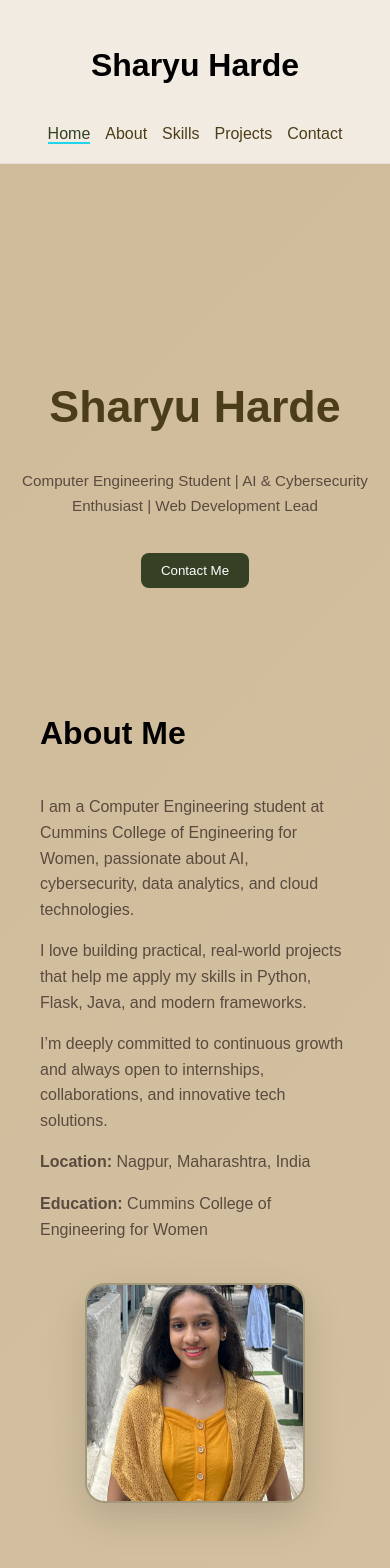
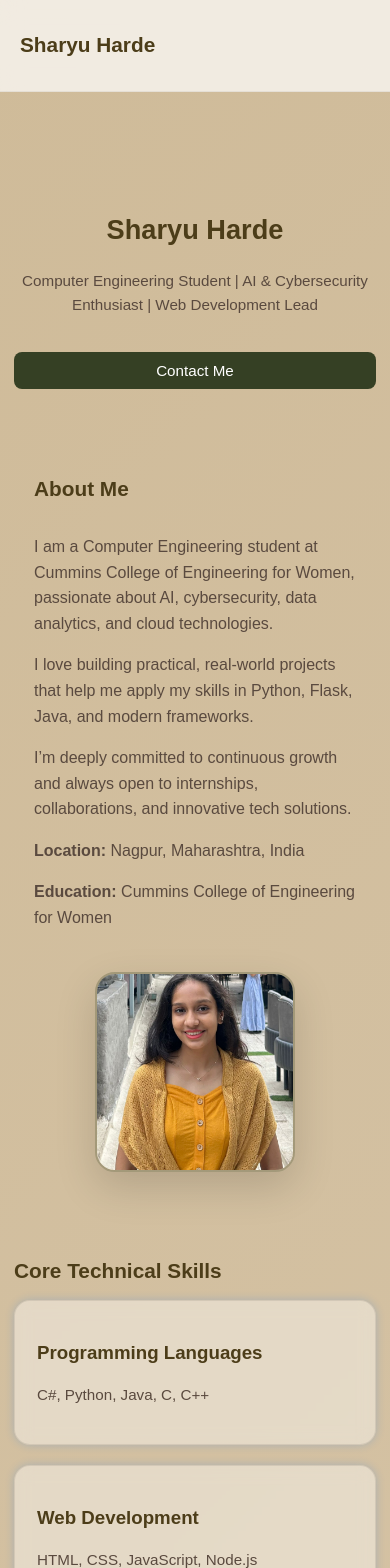
Before and after one commit to sharyuharde22/Portfolio, a React (Create React App) app: page / in a window 390 px wide. Shown: the top 1568 px of the page. Built offline with nearby package versions, Linux system fonts and the light colour scheme.

Commit message:
Fix for mobile layout 1

```diff
--- a/src/App.css
+++ b/src/App.css
@@ -19,14 +19,10 @@ body {
   margin: 0;
   font-family: 'Poppins', sans-serif;
   background: linear-gradient(135deg, #CFBB99, #E5D7C4);
-  color: #2d2d2d;
-}
-
-/* TEXT COLORS */
-body {
   color: #3b2f2f;
 }
 
+/* ================= TEXT ================= */
 h1, h2, h3 {
   color: #4C3D19;
   font-weight: 600;
@@ -37,34 +33,50 @@ p {
   line-height: 1.6;
 }
 
-/* CONTAINER */
+/* ================= HEADINGS ================= */
+h1 {
+  font-size: 2.8rem;
+  font-weight: 600;
+  color: #4C3D19;
+}
+
+h2 {
+  font-size: 2rem;
+  font-weight: 600;
+  color: #4C3D19;
+}
+
+p {
+  font-size: 0.95rem;
+}
+
+/* ================= CONTAINER ================= */
 .container {
   max-width: 1100px;
   margin: auto;
   padding: 0 20px;
 }
 
-/* SECTIONS */
+/* ================= SECTIONS ================= */
 section {
   padding: 80px 0;
 }
 
-/* SMOOTH SCROLL */
+/* ================= SMOOTH SCROLL ================= */
 html {
   scroll-behavior: smooth;
   scroll-padding-top: 80px;
 }
 
 /* ================= NAVBAR ================= */
-
 .navbar {
   display: flex;
   justify-content: space-between;
   align-items: center;
   padding: 18px 50px;
-  background: rgba(255,255,255,0.7);
+  background: rgba(255, 255, 255, 0.7);
   backdrop-filter: blur(12px);
-  border-bottom: 1px solid rgba(0,0,0,0.05);
+  border-bottom: 1px solid rgba(0, 0, 0, 0.05);
   position: sticky;
   top: 0;
   z-index: 100;
@@ -74,6 +86,8 @@ html {
   display: flex;
   list-style: none;
   gap: 25px;
+  margin: 0;
+  padding: 0;
 }
 
 .navbar a {
@@ -92,8 +106,27 @@ html {
   color: var(--accent);
 }
 
+/* Hamburger button — hidden on desktop */
+.nav-toggle {
+  display: none;
+  background: none;
+  border: none;
+  cursor: pointer;
+  padding: 6px;
+  flex-direction: column;
+  gap: 5px;
+}
+
+.nav-toggle span {
+  display: block;
+  width: 24px;
+  height: 2px;
+  background: #4C3D19;
+  border-radius: 2px;
+  transition: 0.3s;
+}
+
 /* ================= HERO ================= */
-
 .hero {
   text-align: center;
   margin-top: 100px;
@@ -105,12 +138,11 @@ html {
 }
 
 /* ================= GRID ================= */
-
 .grid {
   display: grid;
   grid-template-columns: repeat(auto-fit, minmax(250px, 1fr));
   gap: 20px;
-   align-items: start; /* 🔥 FIX STRETCH ISSUE */
+  align-items: start;
 }
 
 .about-grid {
@@ -120,8 +152,8 @@ html {
 }
 
 /* ================= BUTTON ================= */
-
 .btn {
+  display: inline-block;
   margin-top: 20px;
   padding: 10px 20px;
   border: none;
@@ -129,6 +161,9 @@ html {
   color: white;
   border-radius: 8px;
   cursor: pointer;
+  font-family: 'Poppins', sans-serif;
+  font-size: 0.95rem;
+  transition: 0.3s;
 }
 
 .btn:hover {
@@ -136,7 +171,6 @@ html {
 }
 
 /* ================= CARDS (UNIFIED) ================= */
-
 .card,
 .project-card,
 .cert-card,
@@ -145,21 +179,19 @@ html {
   border-radius: 16px;
   background: rgba(255, 255, 255, 0.4);
   backdrop-filter: blur(8px);
-  border: 1px solid rgba(0,0,0,0.08);
+  border: 1px solid rgba(0, 0, 0, 0.08);
   color: #2d2d2d;
   transition: 0.3s;
   box-shadow: 0 0 10px rgba(0, 114, 255, 0.2);
-
-  overflow: hidden; /* 🔥 IMPORTANT */
+  overflow: hidden;
 }
 
 .card:hover {
   transform: translateY(-6px);
-  box-shadow: 0 10px 30px rgba(0,0,0,0.1);
+  box-shadow: 0 10px 30px rgba(0, 0, 0, 0.1);
 }
 
 /* ================= PROJECTS ================= */
-
 .projects {
   text-align: center;
 }
@@ -168,27 +200,20 @@ html {
   margin-top: 40px;
 }
 
-/* ================= HEADINGS ================= */
-
-h1 {
-  font-size: 2.8rem;
-  font-weight: 600;
-  color: #000;
+.project-img {
+  width: 100%;
+  max-width: 250px;
+  height: auto;
+  margin-top: 15px;
+  border-radius: 10px;
+  display: block;
 }
 
-h2 {
-  font-size: 2rem;
-  font-weight: 600;
-  color: #000;
+.card:hover .project-img {
+  transform: scale(1.05);
 }
 
-p {
-  font-size: 0.95rem;
-  color: #5a4a3f;
-}
-
-/* ================= TIMELINE ================= */
-
+/* ================= TIMELINE (HORIZONTAL) ================= */
 .timeline {
   display: flex;
   justify-content: space-between;
@@ -205,7 +230,7 @@ p {
   left: 5%;
   right: 5%;
   height: 2px;
-  background: rgba(255,255,255,0.3);
+  background: rgba(255, 255, 255, 0.3);
 }
 
 .timeline-item {
@@ -231,16 +256,13 @@ p {
 }
 
 /* ================= CERTIFICATIONS ================= */
-
 .cert-grid {
   display: grid;
-  grid-template-columns: repeat(auto-fit, minmax(220px,1fr));
+  grid-template-columns: repeat(auto-fit, minmax(220px, 1fr));
   gap: 25px;
 }
 
-/* ================= EXPERTISE (FIXED LIKE GAMMA) ================= */
-
-/* FLOWER CONTAINER */
+/* ================= EXPERTISE (FLOWER) ================= */
 .flower-container {
   position: relative;
   width: 320px;
@@ -248,7 +270,6 @@ p {
   margin: 80px auto;
 }
 
-/* CENTER */
 .center-circle {
   position: absolute;
   top: 50%;
@@ -263,16 +284,15 @@ p {
   color: #E5D7C4;
   justify-content: center;
   font-weight: bold;
-  box-shadow: 0 10px 30px rgba(0,0,0,0.2);
+  box-shadow: 0 10px 30px rgba(0, 0, 0, 0.2);
 }
 
-/* PETALS BASE */
 .petal {
   position: absolute;
   width: 130px;
   padding: 10px 20px;
   border-radius: 50px;
-  background: rgba(53,64,36,0.4);
+  background: rgba(53, 64, 36, 0.4);
   border: 1px solid rgba(53, 64, 36, 0.4);
   white-space: nowrap;
   text-align: center;
@@ -281,16 +301,11 @@ p {
   transition: 0.3s;
 }
 
-/* PERFECT POSITIONS (FIXED) */
-.p1 { top: 10px; left: 50%; transform: translateX(-50%); }
+.p1 { top: 10px;   left: 50%; transform: translateX(-50%); }
 .p2 { right: -80px; top: 50%; transform: translateY(-50%); }
 .p3 { bottom: 10px; left: 50%; transform: translateX(-50%); }
-.p4 { left: -60px; top: 50%; transform: translateY(-50%); }
+.p4 { left: -60px;  top: 50%; transform: translateY(-50%); }
 
-/* REMOVE THIS (IMPORTANT ❌) */
-/* .p5 — DELETE IT */
-
-/* HOVER */
 .petal:hover {
   background: #354024;
   color: #E5D7C4;
@@ -298,12 +313,11 @@ p {
 }
 
 /* ================= CONTACT ================= */
-
 .contact {
   text-align: center;
 }
 
-/*================== EXPERIENCE ================= */
+/* ================= EXPERIENCE ================= */
 .experience {
   display: flex;
   flex-direction: column;
@@ -317,15 +331,13 @@ p {
   padding: 30px;
 }
 
-/* ================= ADVANCED TIMELINE ================= */
-
+/* ================= VERTICAL TIMELINE ================= */
 .timeline-vertical {
   position: relative;
   margin-top: 60px;
   padding-bottom: 40px;
 }
 
-/* center line */
 .timeline-vertical::before {
   content: "";
   position: absolute;
@@ -333,15 +345,9 @@ p {
   transform: translateX(-50%);
   width: 2px;
   height: 100%;
-  background: linear-gradient(
-    to bottom,
-    transparent,
-    var(--accent),
-    transparent
-  );
+  background: linear-gradient(to bottom, transparent, var(--accent), transparent);
 }
 
-/* rows */
 .timeline-row {
   position: relative;
   width: 50%;
@@ -350,28 +356,24 @@ p {
   align-items: flex-start;
 }
 
-/* LEFT SIDE */
 .timeline-row.left {
   left: -10%;
   justify-content: flex-end;
   padding-right: 40px;
 }
 
-/* RIGHT SIDE */
 .timeline-row.right {
   left: 50%;
   justify-content: flex-start;
   padding-left: 40px;
 }
 
-/* cards */
 .timeline-row .card {
   display: inline-block;
   width: 80%;
   max-width: 320px;
 }
 
-/* dots */
 .timeline-dot {
   position: absolute;
   top: 20px;
@@ -382,21 +384,24 @@ p {
   box-shadow: 0 0 15px rgba(99, 102, 241, 0.5);
 }
 
-/* dot positions */
-.timeline-row.left .timeline-dot {
-  right: -9px;
+.timeline-row.left .timeline-dot  { right: -9px; }
+.timeline-row.right .timeline-dot { left: -9px; }
+
+.timeline-row .card:hover {
+  box-shadow: 0 0 30px rgba(0, 114, 255, 0.6);
 }
 
-.timeline-row.right .timeline-dot {
-  left: -9px;
+/* ================= ABOUT ================= */
+.about {
+  padding: 20px;
 }
 
-/* hover glow */
-.timeline-row .card:hover {
-  box-shadow: 0 0 30px rgba(0,114,255,0.6);
+.about p {
+  max-width: 100%;
+  line-height: 1.6;
+  font-size: 16px;
 }
 
-/* ABOUT SECTION LAYOUT */
 .about-container {
   display: grid;
   grid-template-columns: 2fr 1fr;
@@ -404,12 +409,10 @@ p {
   align-items: center;
 }
 
-/* TEXT */
 .about-text {
   text-align: left;
 }
 
-/* IMAGE */
 .about-image {
   display: flex;
   justify-content: flex-end;
@@ -420,69 +423,16 @@ p {
   height: 260px;
   object-fit: cover;
   border-radius: 20px;
-
-  /* aesthetic styling */
   border: 2px solid rgba(53, 64, 36, 0.3);
-  box-shadow: 0 15px 40px rgba(0,0,0,0.15);
-
+  box-shadow: 0 15px 40px rgba(0, 0, 0, 0.15);
   transition: 0.3s;
 }
 
-/* hover effect */
 .about-image img:hover {
   transform: scale(1.05);
 }
 
-.project-img {
-  width: 100%;
-  max-width: 250px;
-  height: auto;
-  margin-top: 15px;
-  border-radius: 10px;
-  display: block;
-}
-
-.card:hover .project-img {
-  transform: scale(1.05);
-}
-
-/* ===== MODAL BACKGROUND ===== */
-.modal {
-  position: fixed;
-  top: 0;
-  left: 0;
-  width: 100%;
-  height: 100%;
-  background: rgba(0, 0, 0, 0.6);
-  display: flex;
-  justify-content: center;
-  align-items: center;
-  z-index: 1000;
-}
-
-/* ===== MODAL BOX ===== */
-.modal-content {
-  background: #CFBB99; /* tan theme */
-  padding: 30px;
-  border-radius: 16px;
-  width: 700px;
-  max-height: 100vh;
-  max-width: 90%;
-  overflow: hidden;
-  margin: 0 auto;
-  text-align: center;
-  position: relative;
-  animation: popup 0.3s ease;
-}
-
-/* IMAGE */
-.modal-content img {
-  width: 100%;
-  border-radius: 10px;
-  margin: 15px 0;
-}
-
-/* Modal background */
+/* ================= MODAL ================= */
 .modal {
   position: fixed;
   top: 0;
@@ -494,16 +444,29 @@ p {
   justify-content: center;
   align-items: center;
   z-index: 1000;
+  padding: 16px;
 }
 
-/* Image inside modal */
-.modal-img {
-  max-width: 90%;
-  max-height: 90%;
-  border-radius: 10px;
+.modal-content {
+  background: #CFBB99;
+  padding: 30px;
+  border-radius: 16px;
+  width: 700px;
+  max-width: 100%;
+  max-height: 90vh;
+  overflow-y: auto;
+  margin: 0 auto;
+  text-align: center;
+  position: relative;
+  animation: popup 0.3s ease;
 }
 
-/* CLOSE BUTTON */
+.modal-content img {
+  width: 100%;
+  border-radius: 10px;
+  margin: 15px 0;
+}
+
 .close-btn {
   position: absolute;
   top: 10px;
@@ -512,35 +475,72 @@ p {
   cursor: pointer;
 }
 
-/* ANIMATION */
 @keyframes popup {
-  from {
-    transform: scale(0.8);
-    opacity: 0;
-  }
-  to {
-    transform: scale(1);
-    opacity: 1;
-  }
+  from { transform: scale(0.8); opacity: 0; }
+  to   { transform: scale(1);   opacity: 1; }
 }
 
-/* IMAGE */
+/* ================= MODAL IMAGE / SLIDER ================= */
+.image-container {
+  width: 100%;
+  display: flex;
+  justify-content: center;
+  overflow: hidden;
+  border-radius: 12px;
+}
+
 .modal-img {
   width: 100%;
+  max-width: 650px;
   height: 450px;
   object-fit: contain;
   border-radius: 12px;
   margin: 15px 0;
+  transition: transform 0.4s ease;
 }
 
-/* BUTTON CONTAINER */
+.image-container:hover .modal-img {
+  transform: scale(1.05);
+}
+
+/* ================= THUMBNAILS ================= */
+.thumbnails {
+  display: flex;
+  gap: 8px;
+  margin-top: 12px;
+  justify-content: center;
+  flex-wrap: wrap;
+}
+
+.thumb,
+.thumbnails img {
+  width: 60px;
+  height: 45px;
+  object-fit: cover;
+  border-radius: 6px;
+  cursor: pointer;
+  opacity: 0.6;
+  transition: 0.3s;
+}
+
+.thumb:hover,
+.thumbnails img:hover {
+  opacity: 1;
+}
+
+.thumb.active,
+.thumbnails img.active {
+  border: 2px solid #4C3D19;
+  opacity: 1;
+}
+
+/* ================= SLIDER BUTTONS ================= */
 .slider-buttons {
   display: flex;
   justify-content: space-between;
-  margin-top: 10px;
+  margin-top: 12px;
 }
 
-/* BUTTON STYLE */
 .slider-buttons button {
   padding: 8px 15px;
   border: none;
@@ -555,144 +555,113 @@ p {
   background: #354024;
 }
 
-/* ===== PREMIUM PROJECT MODAL ===== */
-
-.image-container {
-  width: 100%;
-  display: flex;
-  justify-content: center;
-  overflow: hidden;
-  border-radius: 12px;
+/* ================= RESPONSIVE — TABLET (max 900px) ================= */
+@media (max-width: 900px) {
+  .about-container {
+    grid-template-columns: 1fr;
+    gap: 30px;
   }
 
-.modal-img {
-  width: 100%;
-  max-width: 650px;
-  object-fit: contain;
-  border-radius: 12px;
-  transition: transform 0.4s ease;
+  .about-image {
+    justify-content: center;
   }
 
-.image-container:hover .modal-img {
-  transform: scale(1.05);
+  .timeline-row {
+    width: 100%;
+    left: 0 !important;
+    padding-left: 55px;
+    padding-right: 15px;
   }
 
-/* THUMBNAILS */
-.thumbnails {
-  display: flex;
-  gap: 8px;
-  margin-top: 12px;
-  justify-content: center;
-  flex-wrap: wrap;
-}
-
-.thumb {
-  width: 60px;
-  height: 45px;
-  object-fit: cover;
-  border-radius: 6px;
-  cursor: pointer;
-  opacity: 0.6;
-  transition: 0.3s;
-}
-
-.thumb:hover {
-  opacity: 1;
-}
-
-.thumb.active {
-  border: 2px solid #4C3D19;
-  opacity: 1;
-}
-
-.thumbnails img {
-  width: 60px;
-  height: 45px;
-  object-fit: cover;
-  border-radius: 6px;
-  cursor: pointer;
-  opacity: 0.6;
-  transition: 0.3s;
-}
-
-.thumbnails img.active {
-  border: 2px solid #4C3D19;
-  opacity: 1;
-}
-
-/* BUTTONS */
-.slider-buttons {
-  display: flex;
-  justify-content: space-between;
-  margin-top: 12px;
-}
-
-.slider-buttons button {
-  padding: 6px 14px;
-  border: none;
-  background: #4C3D19;
-  color: white;
-  border-radius: 6px;
-  cursor: pointer;
-}
-
-.slider-buttons button:hover {
-  background: #354024;
-}
-
-/* ================= ABOUT ================= */
-.about {
-  padding: 20px;
-}
-
-.about p{
-  max-width: 100%;
-  line-height: 1.6;
-  font-size: 16px;
-}
-/* ================= RESPONSIVE ================= */
-
-@media (max-width: 768px) {
-
-   .logo,
-  .name,
-  .brand {
-    font-size: 2.5rem;
+  .timeline-row.left,
+  .timeline-row.right {
+    justify-content: flex-start;
   }
 
   .timeline-vertical::before {
     left: 20px;
   }
 
-.timeline-row {
-  width: 100%;
-  left: 0 !important;
-  padding-left: 60px;
-  padding-right: 15px;
-  box-sizing: border-box;
-}
-
-.timeline-row.left,
-.timeline-row.right {
-  left: 0 !important;
-  text-align: left;
-}
-
   .timeline-dot {
     left: 20px !important;
+    right: auto !important;
     transform: translateX(-50%);
   }
 
   .timeline-row .card {
     width: 100%;
     max-width: 100%;
-  margin: 0;
+  }
 }
 
-  .timeline-vertical {
+/* ================= RESPONSIVE — MOBILE (max 768px) ================= */
+@media (max-width: 768px) {
+  /* NAVBAR */
+  .navbar {
+    flex-wrap: wrap;
+    padding: 16px 20px;
+    gap: 0;
+  }
+
+  .navbar .logo,
+  .navbar .name,
+  .navbar .brand {
+    font-size: 1.4rem;
+  }
+
+  /* Show hamburger */
+  .nav-toggle {
+    display: flex;
+  }
+
+  /* Nav links — hidden by default, toggled by JS adding .open */
+  .navbar ul {
+    display: none;
+    flex-direction: column;
     width: 100%;
+    gap: 0;
+    margin-top: 12px;
+    border-top: 1px solid rgba(0,0,0,0.08);
+    padding-top: 12px;
   }
-  /* ABOUT SECTION */
+
+  .navbar ul.open {
+    display: flex;
+  }
+
+  .navbar ul li {
+    list-style: none;
+    padding: 8px 0;
+    border-bottom: 1px solid rgba(0,0,0,0.05);
+  }
+
+  .navbar ul li:last-child {
+    border-bottom: none;
+  }
+
+  .navbar a {
+    font-size: 15px;
+  }
+
+  /* HERO */
+  .hero {
+    margin-top: 50px;
+  }
+
+  h1 {
+    font-size: 2rem;
+  }
+
+  h2 {
+    font-size: 1.5rem;
+  }
+
+  /* SECTIONS */
+  section {
+    padding: 50px 0;
+  }
+
+  /* ABOUT */
   .about-container {
     display: flex;
     flex-direction: column;
@@ -708,37 +677,122 @@ p {
   }
 
   .about-image img {
-  width: 220px;
-  height: 220px;
+    width: 200px;
+    height: 200px;
   }
 
-/* NAVBAR MOBILE */
-.navbar {
+  /* GRID */
+  .grid {
+    grid-template-columns: 1fr;
+  }
+
+  /* FLOWER — fallback to simple list on small screens */
+  .flower-container {
+    width: 100%;
+    height: auto;
+    position: static;
+    display: flex;
     flex-direction: column;
     align-items: center;
-  padding: 20px;
-  gap: 15px;
+    gap: 12px;
+    margin: 30px auto;
   }
 
-.navbar ul {
-  display: flex;
-  flex-wrap: wrap;
-  justify-content: center;
-  gap: 15px;
-  padding: 0;
-  margin: 0;
+  .center-circle {
+    position: static;
+    transform: none;
+    margin-bottom: 8px;
   }
 
-.navbar li {
-  list-style: none;
+  .petal {
+    position: static;
+    transform: none !important;
+    width: auto;
+    min-width: 150px;
   }
 
-.navbar a {
-  font-size: 16px;
+  /* MODAL */
+  .modal-content {
+    padding: 20px 16px;
+    border-radius: 12px;
+    max-height: 85vh;
   }
 
+  .modal-img {
+    height: auto;
+    max-height: 55vw;
+  }
 
-section {
-  padding: 80px 0;
+  .thumb,
+  .thumbnails img {
+    width: 48px;
+    height: 36px;
+  }
+
+  /* TIMELINE VERTICAL */
+  .timeline-vertical {
+    width: 100%;
+  }
+
+  .timeline-vertical::before {
+    left: 18px;
+  }
+
+  .timeline-row {
+    width: 100%;
+    left: 0 !important;
+    padding-left: 50px;
+    padding-right: 12px;
+    margin-bottom: 50px;
+  }
+
+  .timeline-row .card {
+    width: 100%;
+    max-width: 100%;
+    padding: 16px;
+  }
+
+  .timeline-dot {
+    left: 18px !important;
+    right: auto !important;
+    transform: translateX(-50%);
+  }
+
+  /* EXPERIENCE */
+  .experience .card {
+    padding: 20px;
   }
 }
+
+/* ================= RESPONSIVE — SMALL PHONES (max 480px) ================= */
+@media (max-width: 480px) {
+  .container {
+    padding: 0 14px;
+  }
+
+  h1 {
+    font-size: 1.7rem;
+  }
+
+  h2 {
+    font-size: 1.3rem;
+  }
+
+  .hero h1 {
+    font-size: 1.7rem;
+  }
+
+  .btn {
+    width: 100%;
+    text-align: center;
+  }
+
+  .slider-buttons {
+    flex-direction: column;
+    gap: 8px;
+  }
+
+  .slider-buttons button {
+    width: 100%;
+  }
+}
```
Lines whose indentation alone changed are shown as unchanged.
